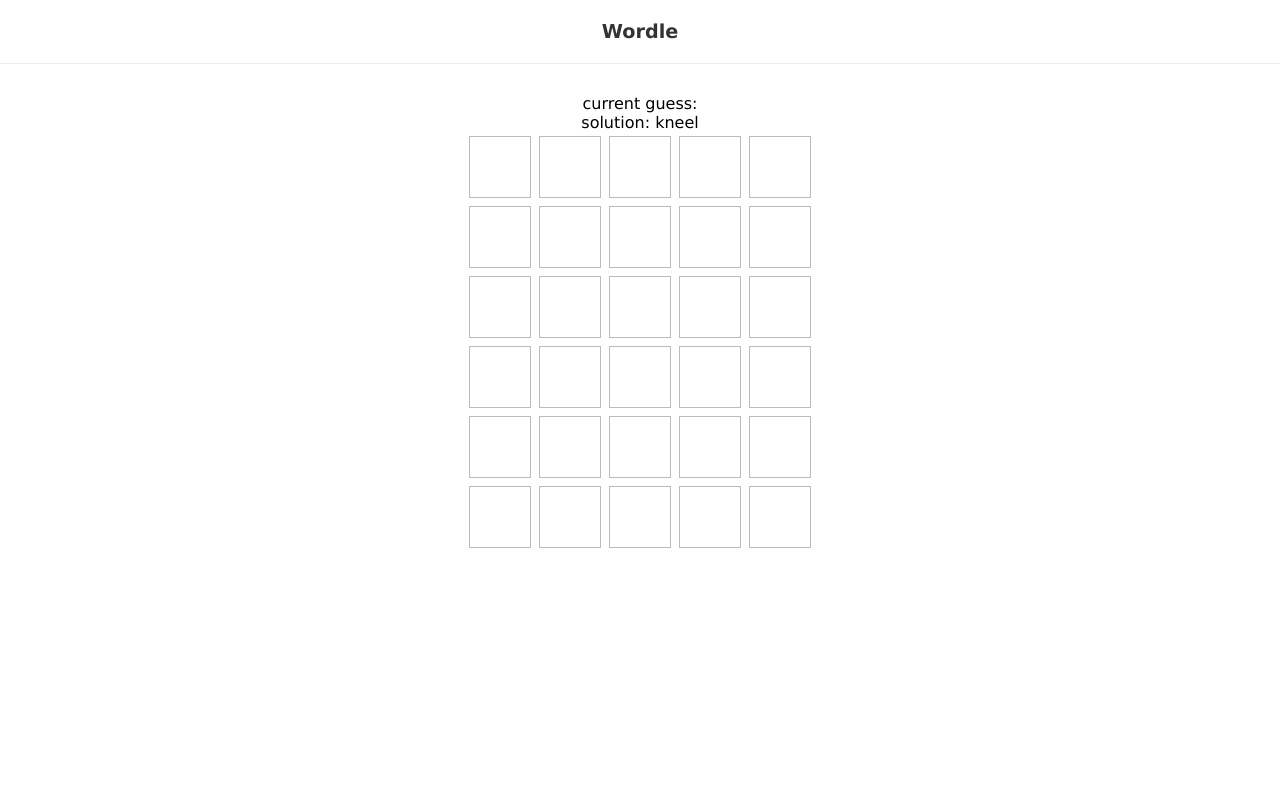
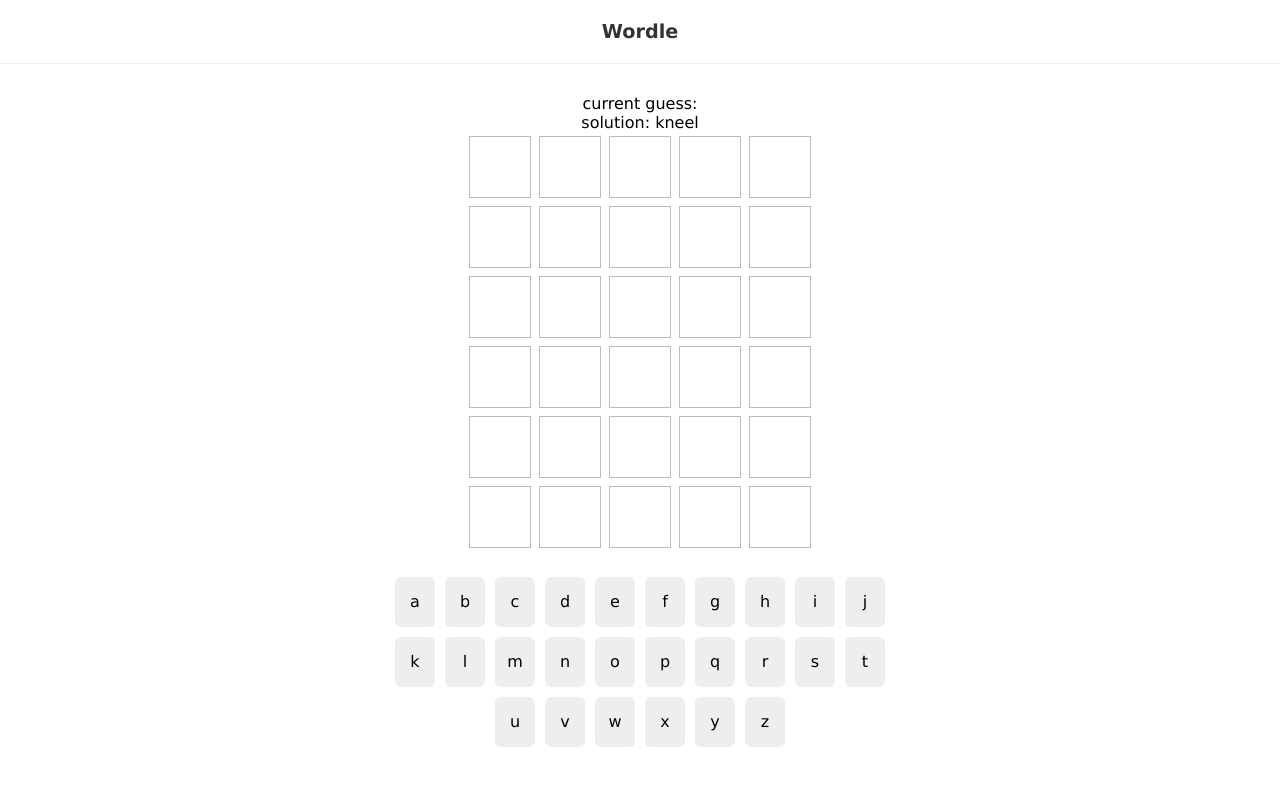
Before and after one commit to joycehwchan/react-wordle, a React (Create React App) app: page / in a window 1280 px wide. Shown: the top 786 px of the page. Built offline with nearby package versions, Linux system fonts and the light colour scheme.

Commit message:
display keypad

```diff
--- /dev/null
+++ b/src/components/Keypad.js
@@ -0,0 +1,19 @@
+import React, { useEffect, useState } from "react";
+import { keypad } from "../keypad";
+
+export default function Keypad() {
+  const [letters, setLetters] = useState(keypad);
+
+  // useEffect(() => {
+  //   setLetters(keypad);
+  // }, []);
+
+  return (
+    <div className="keypad">
+      {letters &&
+        letters.map((letter) => {
+          return <div key={letter.key}>{letter.key}</div>;
+        })}
+    </div>
+  );
+}
--- a/src/components/Wordle.js
+++ b/src/components/Wordle.js
@@ -1,6 +1,7 @@
 import React, { useEffect } from "react";
 import useWordle from "../hooks/useWordle";
 import Grid from "./Grid";
+import Keypad from "./Keypad";
 
 export default function Wordle({ solution }) {
   const { currentGuess, handleKeyup, guesses, isCorrect, turn } =
@@ -24,6 +25,7 @@ export default function Wordle({ solution }) {
       <div>current guess: {currentGuess}</div>
       <div>solution: {solution}</div>
       <Grid currentGuess={currentGuess} guesses={guesses} turn={turn} />
+      <Keypad />
     </div>
   );
 }
--- a/src/index.css
+++ b/src/index.css
@@ -109,3 +109,18 @@ h1 {
     border-color: #333;
   }
 }
+
+.keypad {
+  max-width: 500px;
+  margin: 20px auto;
+}
+
+.keypad > div {
+  margin: 5px;
+  width: 40px;
+  height: 50px;
+  background: #eee;
+  display: inline-block;
+  border-radius: 6px;
+  line-height: 50px;
+}
--- /dev/null
+++ b/src/keypad.js
@@ -0,0 +1,28 @@
+export const keypad = [
+  { key: "a" },
+  { key: "b" },
+  { key: "c" },
+  { key: "d" },
+  { key: "e" },
+  { key: "f" },
+  { key: "g" },
+  { key: "h" },
+  { key: "i" },
+  { key: "j" },
+  { key: "k" },
+  { key: "l" },
+  { key: "m" },
+  { key: "n" },
+  { key: "o" },
+  { key: "p" },
+  { key: "q" },
+  { key: "r" },
+  { key: "s" },
+  { key: "t" },
+  { key: "u" },
+  { key: "v" },
+  { key: "w" },
+  { key: "x" },
+  { key: "y" },
+  { key: "z" },
+];
```
